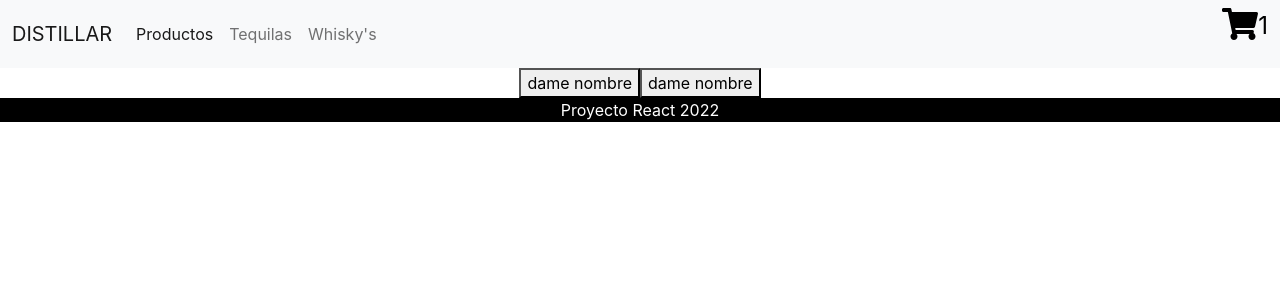
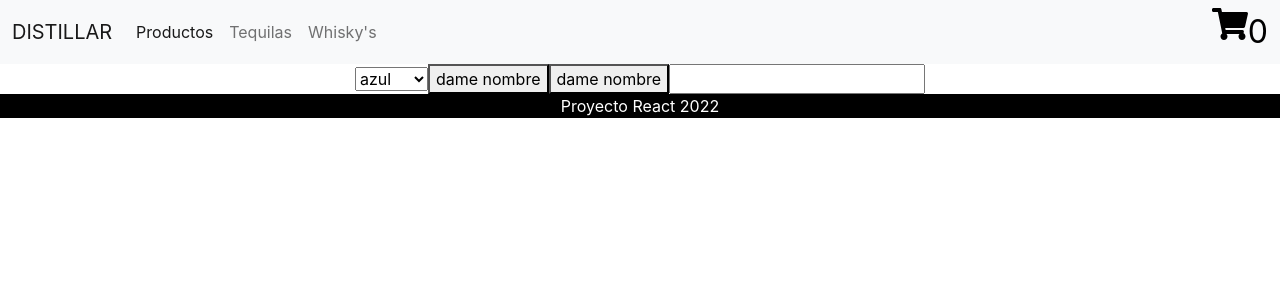
Before and after one commit to gastonRivero/ecommerce-React, a React (Create React App) app: page /desafiosAdeudados in a window 1280 px wide. Shown: the top 300 px of the page. Built offline with nearby package versions, Linux system fonts and the light colour scheme.

Commit message:
avances cart

```diff
--- a/src/App.jsx
+++ b/src/App.jsx
@@ -1,9 +1,12 @@
 import "./App.css";
+import CarritoProv from "./context/CarritoProv";
 import Rutas from "./routes";
 function App() {
   return (
     <div className="App">
+      <CarritoProv>
       <Rutas />
+      </CarritoProv>
     </div>
   );
 }
--- a/src/components/ItemDetail/ItemDetail.jsx
+++ b/src/components/ItemDetail/ItemDetail.jsx
@@ -14,14 +14,8 @@ export const ItemDetail = ({ item }) => {
 <p className="card-text text-center" style={{height: "3rem"}}>{item.description}</p>
 <h5 className="card-title text-uppercasse text-center">$ {item.precio}</h5>
 <div>
-  <ItemCount stock={item.stock} initial={0} />
+  <ItemCount item={item} stock={item.stock} initial={1} />
 </div>
-<div>
-<a href="#" className="btn btn-dark">
-  Añadir
-</a>
-</div>
-
 </div>
   );
 };
--- a/src/components/ItemDetailContainer/ItemDetailContainer.jsx
+++ b/src/components/ItemDetailContainer/ItemDetailContainer.jsx
@@ -1,6 +1,7 @@
 import React, { useEffect, useState } from "react";
+import { useParams } from "react-router-dom";
 import ItemDetail from "../itemDetail/ItemDetail";
-import { useParams } from "react-router-dom";
+
 
 const item = [
   {
@@ -59,7 +60,6 @@ const item = [
 const ItemDetailContainer = () => {
   const { id } = useParams();
   const [data, setData] = useState(null);
-
   useEffect(() => {
     const tarea = new Promise((resolve, reject) => {
       setTimeout(() => {
@@ -74,7 +74,7 @@ const ItemDetailContainer = () => {
       .catch((err) => {
         console.log(err);
       });
-  }, []);
+    },[]);
 
   return (
     <div>
@@ -83,7 +83,6 @@ const ItemDetailContainer = () => {
     ) : (
       <div className="container-fluid">
         <ItemDetail item={data}/>
-        <h2>{id.id}</h2>
       </div>
     )}
   </div>
--- a/src/components/Prueba.jsx
+++ b/src/components/Prueba.jsx
@@ -1,22 +1,61 @@
-import React from 'react'
+import React, { useState } from "react";
+
+const Select = ({ options, onSelect, defaultOption }) => {
+
+
+
+  return (
+    <select onChange={(e) => onSelect(e.target.value)}>
+      {options.map((o) => (
+        <option value={o.value}>{o.text}</option>
+      ))}
+    </select>
+  );
+};
 
 const Prueba = () => {
+  const [first, setfirst] = useState("");
 
+  const opt = [
+    { value: "1", text: "azul" },
+    { value: "2", text: "rojo" },
+    { value: "3", text: "blanco" },
+  ];
+
+  const handleChange = (value) => {
+    setfirst(value);
+  };
       //si la funcion va con parametro && en el onClick adelante hay que poner =>
-    const getName =(name) => {
+      const conProps =({name}) => {
 
           alert(name)
       }
+      const sinProps =() => {
 
+        alert("sin props")
+    }
+    const hacerAlgo =(e) => {
+
+      console.log(e.key)
+  }
+  const sinVocales =(e) => {
+
+    if (e.key === "a" || e.key === "e" || e.key === "i" || e.key === "o" || e.key === "u"){
+      return;
+    }
+    console.log(e.key)
+  }
 
   return (
     <>
+      <Select options={opt} onSelect={handleChange} defaultOption={1} />
   {/* Así deberíia ser el sintaxis en el caso que la funcion tome un prametro en react */}
-    <button onClick={() => ({name: "jorge"})}>dame nombre</button>
+<button onClick={() => conProps ({name: "jorge"})}>dame nombre</button>
 {/* si tu funcion no recibe un parametro, entonces el () => no es necesario */}
-    <button onClick={getName}>dame nombre</button>
+<button onClick={sinProps}>dame nombre</button>
+<input type="text" onKeyDown={sinVocales}/>
     </>
-  )
-}
+  );
+};
 
-export default Prueba
+export default Prueba;
--- a/src/components/cart/CartWidget.jsx
+++ b/src/components/cart/CartWidget.jsx
@@ -1,24 +1,25 @@
-import React from "react";
+import { useContext } from "react";
 import { FontAwesomeIcon } from "@fortawesome/react-fontawesome";
 import { faShoppingCart } from "@fortawesome/free-solid-svg-icons";
-import { Link } from "react-router-dom";
+import { NavLink } from "react-router-dom";
+import { CarritoContext } from "../../context/CarritoProv";
 
 const CartWidget = () => {
+
+  const { carrito } = useContext(CarritoContext);
+
   return (
     <div>
-      <Link to={"/cart"}
-        className="d-flex"
-        style={{
-          border: "none",
-          fontSize: "2rem",
-          backgroundColor: "transparent",
-          textDecoration: "none",
-          color: "black",
-        }}
-      >
-        <FontAwesomeIcon icon={faShoppingCart} />
-        <p style={{ fontSize: "1.5rem" }}>1</p>
-      </Link>
+      <NavLink to={"/cart"} className="d-flex" style={{
+        border: "none",
+        fontSize: "2rem",
+        backgroundColor: "transparent",
+        textDecoration: "none",
+        color: "black",
+      }}>
+        <FontAwesomeIcon icon={faShoppingCart}  />
+        {carrito.length}
+      </NavLink>
     </div>
   );
 };
--- a/src/components/counter/ItemCount.jsx
+++ b/src/components/counter/ItemCount.jsx
@@ -1,11 +1,13 @@
 import React from "react";
 import { useCounter } from "./useCounter";
+import { CarritoContext } from "../../context/CarritoProv";
+import { useContext } from "react";
 
+const ItemCount = ({ item, stock, initial }) => {
+  const { counter, increment, decrement } = useCounter(initial);
 
+  const { agregarAlCarrito } = useContext(CarritoContext);
 
-
-const ItemCount = ({ stock, initial }) => {
-  const { counter, increment, decrement } = useCounter(initial);
   const onAdd = () => {
     if (stock > 0 && counter !== stock) {
       increment();
@@ -36,6 +38,14 @@ const ItemCount = ({ stock, initial }) => {
           +
         </button>
       </div>
+      <div>
+        <button
+        onClick={() => agregarAlCarrito(item)}
+        className="btn btn-dark"
+        >
+          Añadir
+        </button>
+      </div>
     </>
   );
 };
--- /dev/null
+++ b/src/context/CarritoProv.jsx
@@ -0,0 +1,22 @@
+import { createContext, useState } from "react";
+
+export const CarritoContext = createContext();
+
+const CarritoProv = ({ children }) => {
+  const [carrito, setCarrito] = useState([]);
+
+  const agregarAlCarrito = (item) => {
+    setCarrito([...CarritoContext, item]);
+  };
+
+  let nombre = "gasti";
+
+
+  return (
+    <CarritoContext.Provider value={{ nombre, agregarAlCarrito, carrito }}>
+      {children}
+    </CarritoContext.Provider>
+  );
+};
+
+export default CarritoProv;
```
Lines whose indentation alone changed are shown as unchanged.
